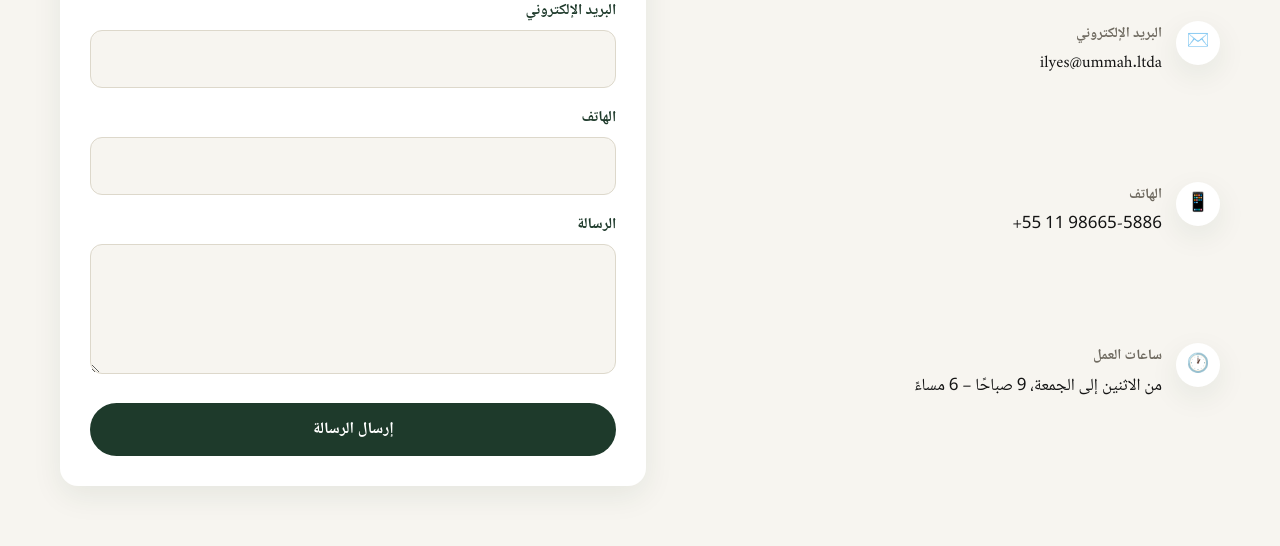
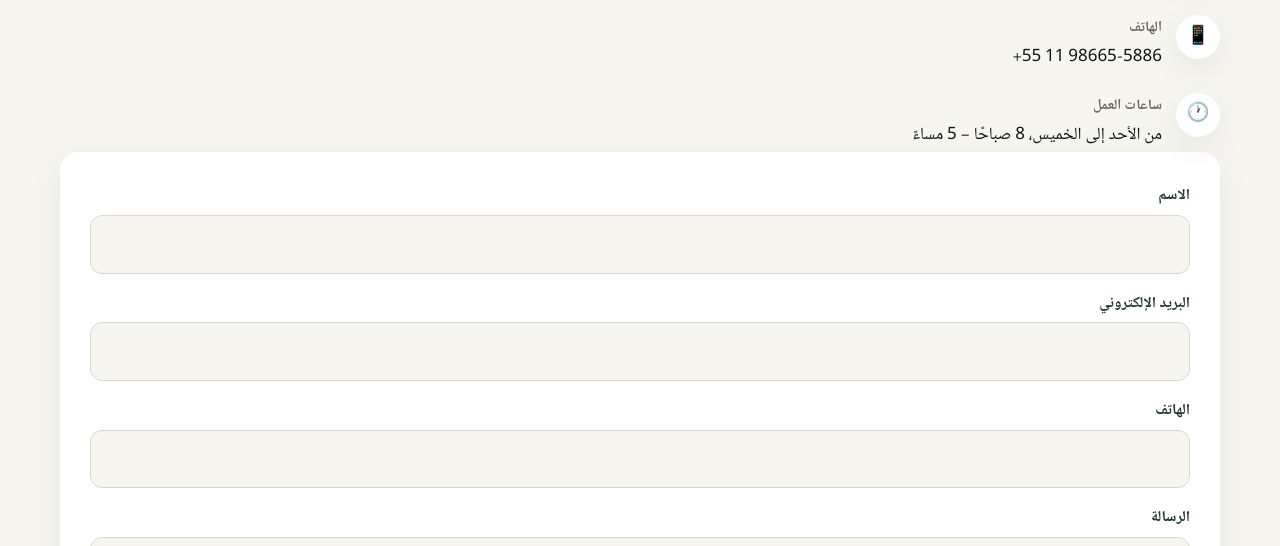
Before and after one commit to devopsilyes1312/ummah, a plain HTML site: page ar/index.html in a window 1280 px wide. Shown: the part 3932-4478 px from the top of the page. Drawn offline with Linux system fonts and the light colour scheme.

Commit message:
Update index.html

```diff
--- a/ar/index.html
+++ b/ar/index.html
@@ -308,7 +308,8 @@ section{scroll-margin-top:var(--header-h)}
           <li><span class="ico" aria-hidden="true">📍</span><div><small>العنوان</small>ساو باولو، SP · البرازيل</div></li>
           <li><span class="ico" aria-hidden="true">✉️</span><div><small>البريد الإلكتروني</small><a href="mailto:ilyes@ummah.ltda" dir="ltr">ilyes@ummah.ltda</a></div></li>
           <li><span class="ico" aria-hidden="true">📱</span><div><small>الهاتف</small><a href="tel:+5511986655886" dir="ltr">+55 11 98665-5886</a></div></li>
-          <li><span class="ico" aria-hidden="true">🕐</span><div><small>ساعات العمل</small>من الاثنين إلى الجمعة، 9 صباحًا – 6 مساءً</div></li>
+          <li><span class="ico" aria-hidden="true">🕐</span><div><small>ساعات العمل</small>من الأحد إلى الخميس، 8 صباحًا – 5 مساءً</div></li>
+      </div></li>
         </ul>
         <form class="form reveal" id="contact-form" action="https://formspree.io/f/SEU_ID_AQUI" method="POST">
           <div class="field"><label for="nome">الاسم</label><input id="nome" name="nome" type="text" autocomplete="name" required></div>
```
